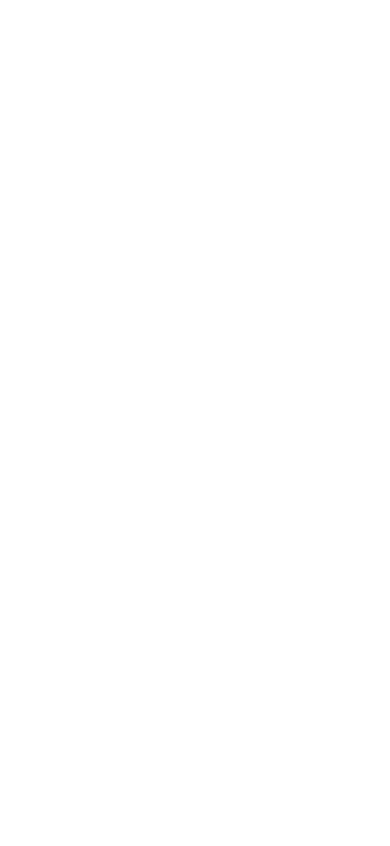
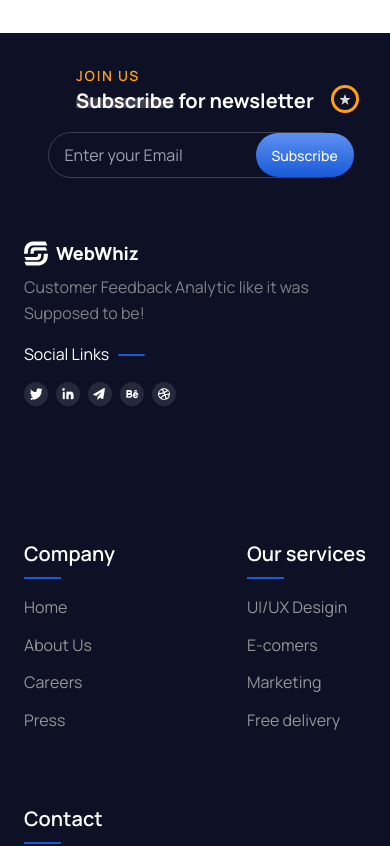
Before and after one commit to sakibsarkar/webWhiz-sakib, a Next.js app: page /about in a window 390 px wide. Shown: the part 880-1726 px from the top of the page. Before the commit the page ends 913 px from the top, so only its background shows below. Built offline with nearby package versions, Linux system fonts and the light colour scheme.

Commit message:
footer responsive

```diff
--- a/src/app/layout.tsx
+++ b/src/app/layout.tsx
@@ -25,7 +25,7 @@
         <main>
           {children}
         </main>
-         {/* <Footer /> */}
+        <Footer />
       </body>
     </html>
   );
--- a/src/components/shared/Footer/Footer.tsx
+++ b/src/components/shared/Footer/Footer.tsx
@@ -20,22 +20,22 @@
         <footer className="bg-[#0E1025] min-h-[453px]">
             <div className="container spacing pt-[32px] col-center flex flex-col items-center justify-between gap-[42px]">
                 <div className="flex flex-col items-start justify-start gap-[62px] w-full">
-                    <div className="w-full flex justify-between items-center">
+                    <div className="w-full flex flex-col justify-between items-center lg:flex-row gap-[16px]">
                         <div className="text-white text-[32px] relative">
                             <p className="text-[#FBA017] uppercase font-[600] text-[14px] tracking-[1.68px]">join us</p>
-                            <h1 className="text-[32px] font-[700] "><span className="footHighlight">Subscribe</span> for newsletter</h1>
-                            <div className="center border-[3.11px] border-[#FBA017] w-[28px] h-[28px] rounded-[50%] absolute right-[-45px]  top-[35px]">
+                            <h1 className=" text-[20px] sm:text-[28px] md:text-[32px] font-[700] "><span className="footHighlight">Subscribe</span> for newsletter</h1>
+                            <div className="center border-[3.11px] border-[#FBA017] w-[28px] h-[28px] rounded-[50%] absolute right-[-45px] top-[20px] sm:top-[35px]">
                                 <StarIcon />
                             </div>
                         </div>
 
-                        <div className="flex justify-between w-[370px] h-[46px] border-[1px] border-[#ffffff33] rounded-full  pl-[16px]">
+                        <div className="flex justify-between w-[295px] h-[46px] border-[1px] border-[#ffffff33] rounded-full  pl-[16px] md:w-[370x]">
                             <input type="text" className="bg-transparent outline-none border-none text-white" placeholder="Enter your Email" />
                             <button className="btn-primary w-[111px] py-[10px] px-[16px] text-[14px] font-[500]">Subscribe</button>
                         </div>
                     </div>
 
-                    <div className="flex gap-[133px] items-start w-full">
+                    <div className="flex gap-[133px] items-start w-full flex-wrap lg:flex-nowrap">
 
                         <div className="flex flex-col items-start justify-start gap-[16px]">
 
@@ -58,7 +58,7 @@
                             </div>
                         </div>
 
-                        <div className="flex justify-between items-start text-white w-full">
+                        <div className="flex justify-between items-start text-white w-full gap-[70px] flex-wrap">
 
                             <FooterLinkBox heading="Company" links={footerLinks[0]} />
                             <FooterLinkBox heading="Our services" links={footerLinks[1]} />
--- a/src/components/shared/TriangleGraphic/TriangleGraphic.tsx
+++ b/src/components/shared/TriangleGraphic/TriangleGraphic.tsx
@@ -3,7 +3,7 @@
 
 const TriangleGraphic = () => {
     return (
-        <div className="absolute z-[0] w-full flex justify-between items-end bottom-0">
+        <div className="absolute z-[0] w-full flex justify-between items-end bottom-0 overflow-x-hidden">
             <Trianlge1 />
             <Trianlge2 />
 
```
